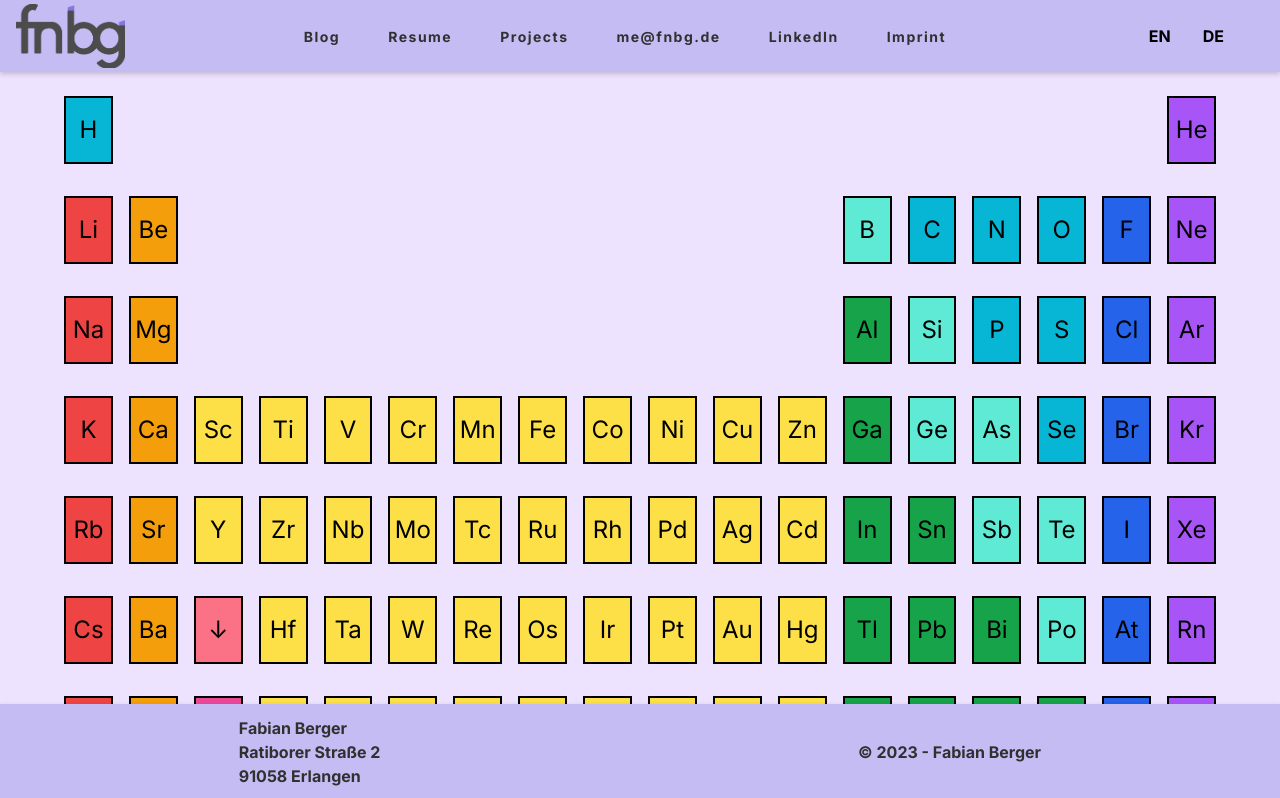
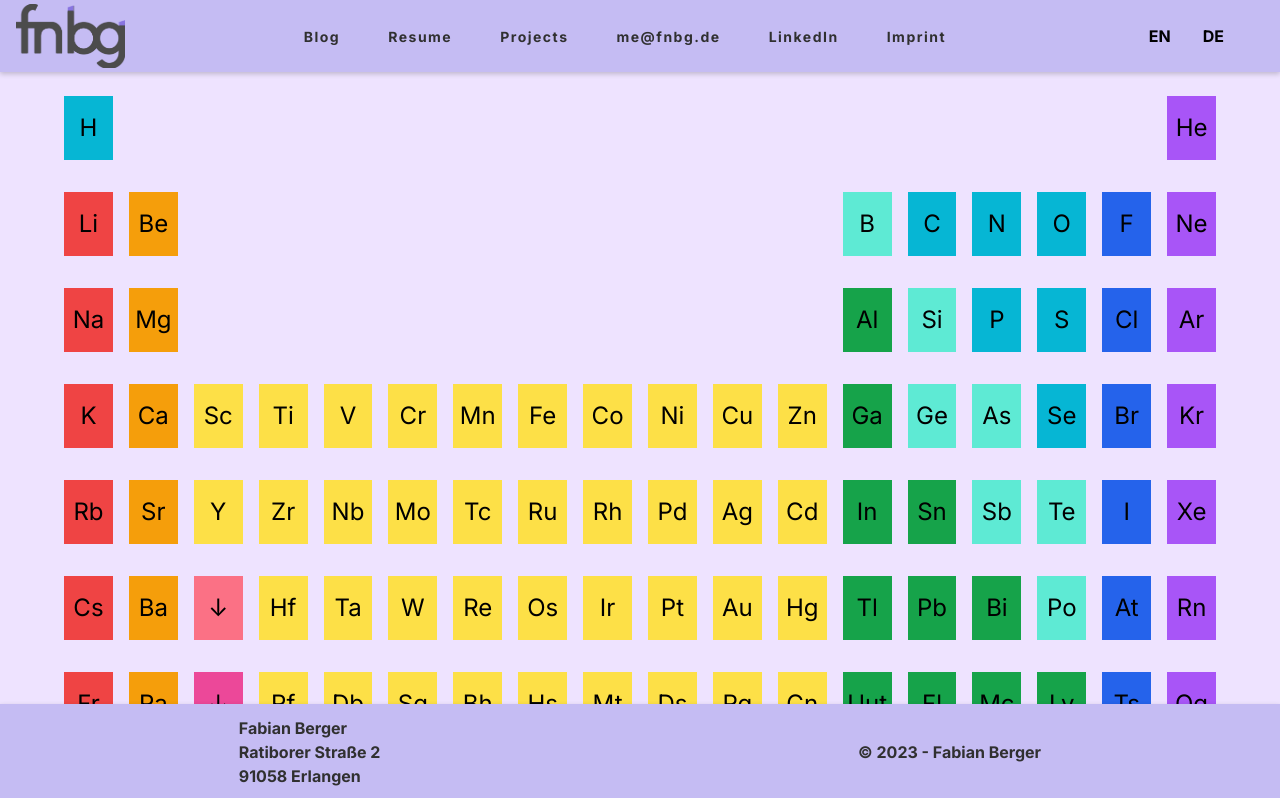
Before and after one commit to BambiMC/Matics, a Next.js app: page /periodicTable in a window 1280 px wide. Shown: the top 798 px of the page. Built offline with nearby package versions, Linux system fonts and the light colour scheme.

Commit message:
periodic table more responsive

```diff
--- a/app/components/ElementTile/ElementTile.tsx
+++ b/app/components/ElementTile/ElementTile.tsx
@@ -16,7 +16,7 @@ const ElementTile: React.FC<ElementTileProps> = ({ elementData, addClasses }) =>
 
   return (
     <div
-      className={`duration-300 text-xs md:text-xl xl:text-2xl text-center flex items-center justify-center text-black p-1 md:p-2 xl:p-4 2xl:p-8 md:border-2 md:border-black aspect-square hover:font-extrabold hover:outline sm:outline-white ${addClasses}`}
+      className={`duration-300 text-xs md:text-xl xl:text-2xl text-center flex items-center justify-center text-black p-1 md:p-2 xl:p-4   md:border-black aspect-square hover:font-extrabold hover:outline  ${addClasses}`}
       style={{ cursor: 'pointer' }}
       onClick={() => {
         if (elementData) {
```
